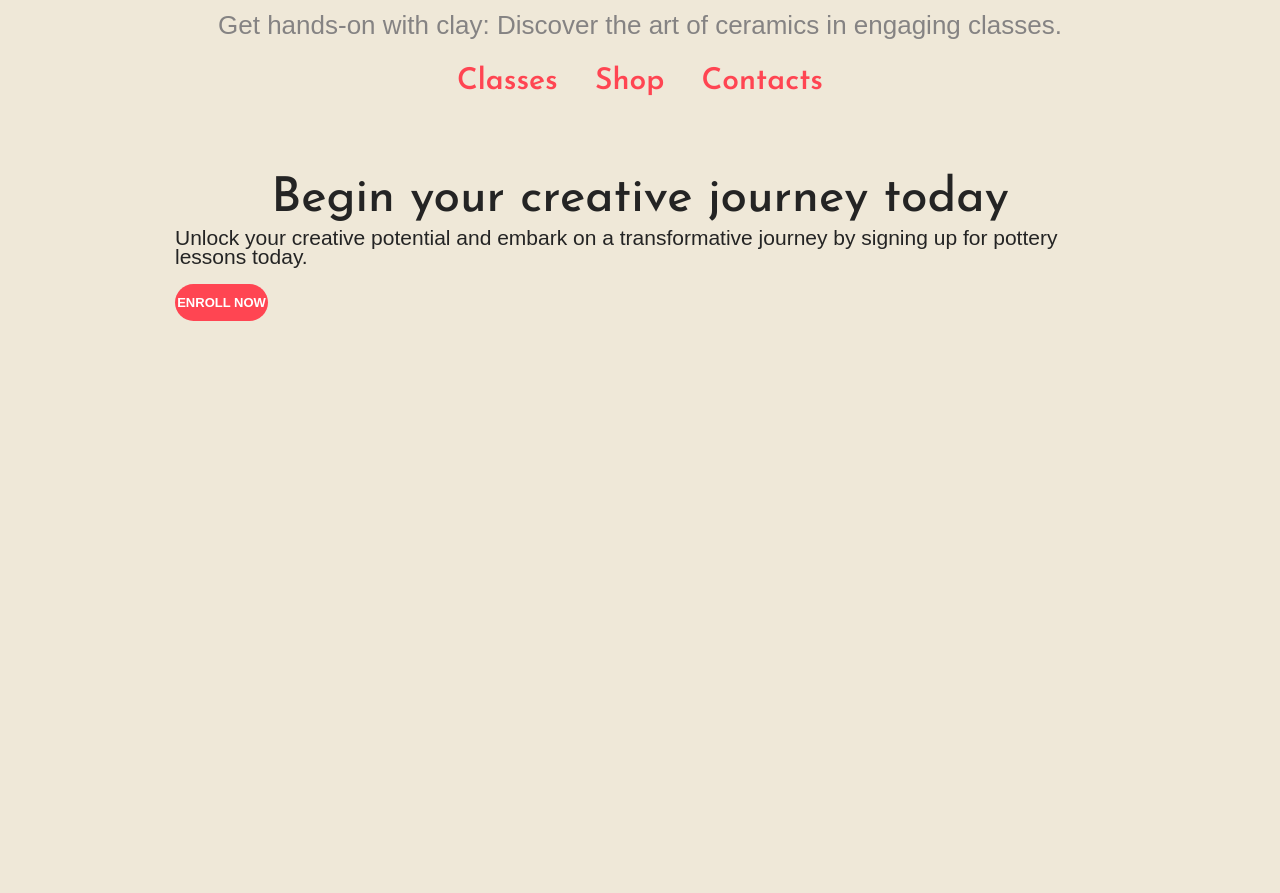
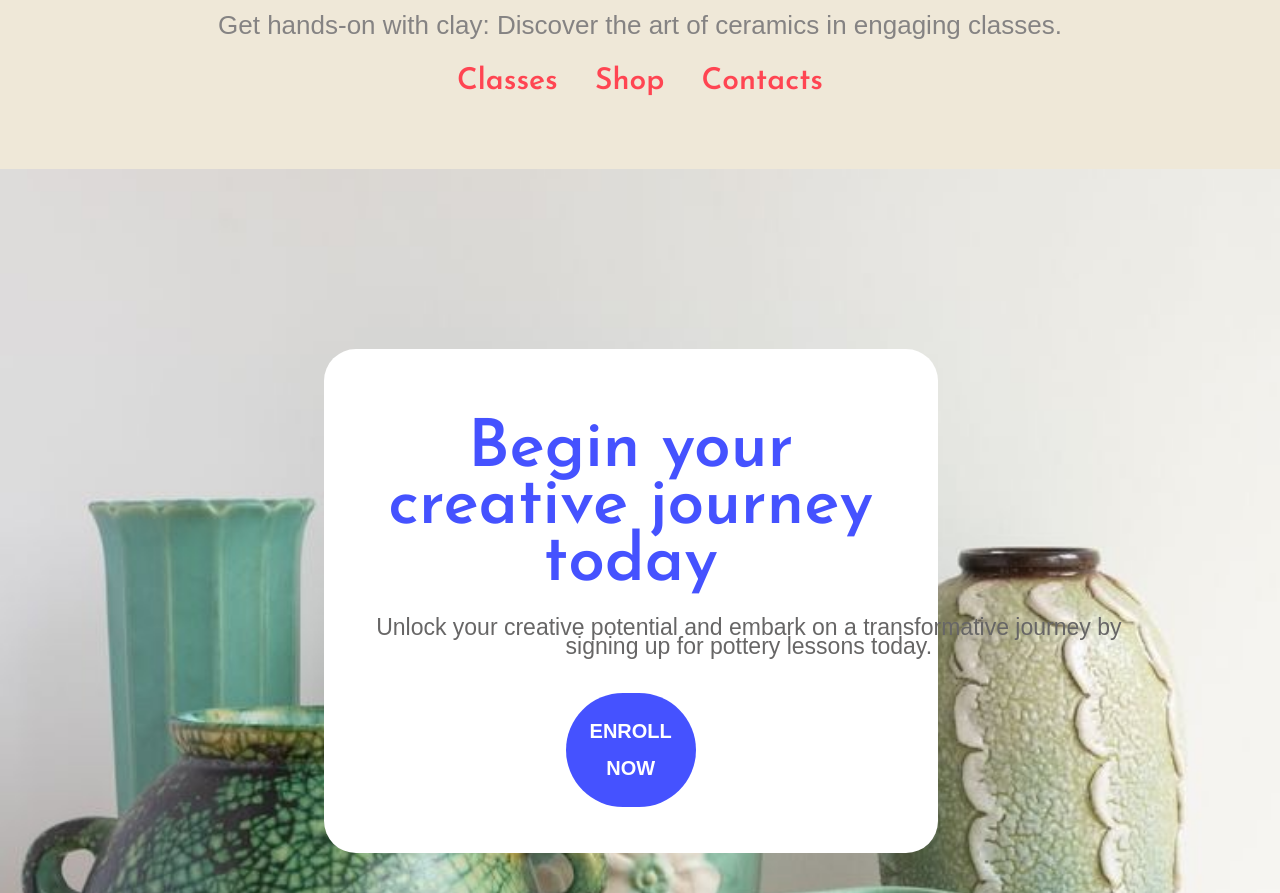
Before and after one commit to gprva/V1, a plain HTML site: page index.html in a window 1280 px wide. Shown: the part 763-1656 px from the top of the page. Before the commit the page ends 1124 px from the top, so only its background shows below. Drawn offline with Linux system fonts and the light colour scheme.

Commit message:
styled section begin

```diff
--- a/css/style.css
+++ b/css/style.css
@@ -209,3 +209,45 @@ header{
 .main_nav ul li{
 	font-size: 30px;
 }
+/*begin*/
+.begin{
+	/* opacity: 0.3; */
+	background: url(../img/begin1.jpeg)no-repeat;
+	background-position: 50% 50%;
+    background-size: cover;
+}
+.begin_tit{
+	margin: 5% 0;
+	color: #4552ff ;
+	font-size: 66px;
+	font-weight: 600;
+
+}
+.begin_txt{
+	text-align: center;
+    font-size: 23px;
+    color: rgb(103 102 102);
+    width: 757px;
+}
+.begin_card{
+	background: white;
+	padding: 5%;
+	margin-top: 15%;
+	z-index: 100;
+	border-radius: 2rem;
+	width: 66%;
+	margin-left: 16%;
+}
+.begin_btn{
+	width: 25%;
+	padding: 20px;
+	margin: 5% 0 0;
+	background: #4552ff ;
+	font-size: 20px;
+}
+.begin_card_btn{
+	text-align: center;
+}
+.main{
+	margin-bottom: 3%;
+}
```
